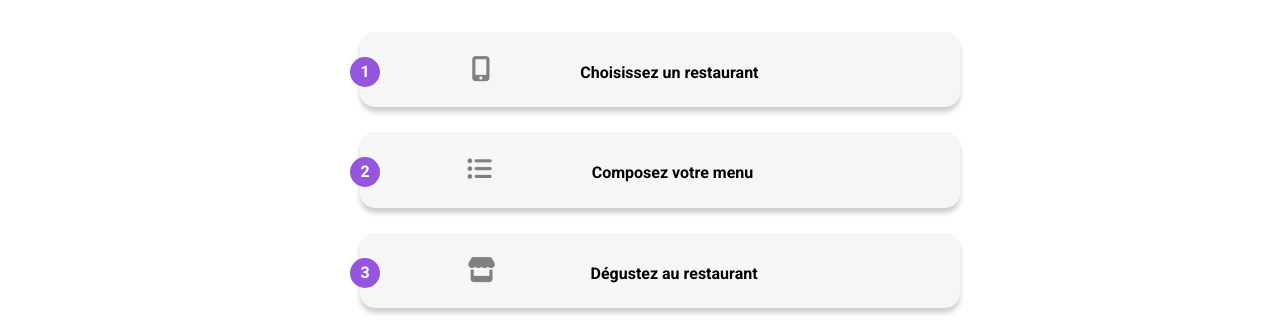
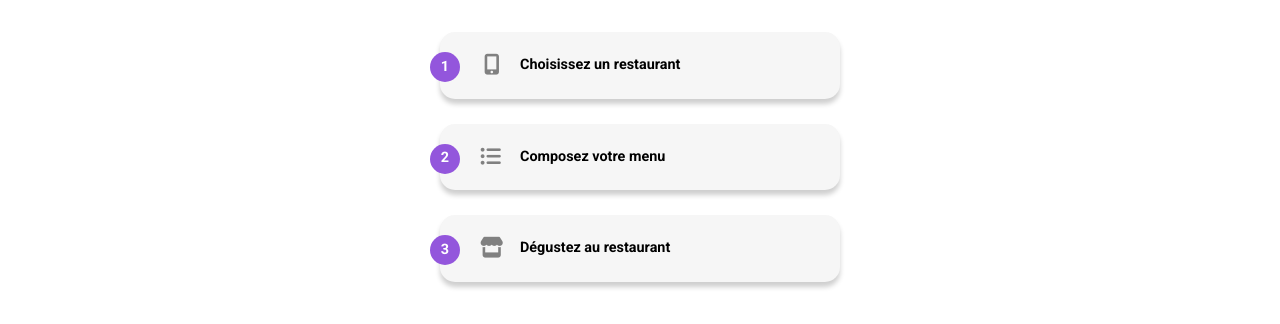
Before and after one commit to Effix1/projet3Effix, a website: page index.html in a window 1280 px wide. Shown: the part 544-868 px from the top of the page. After the commit the page ends 842 px from the top, so only its background shows below. Drawn offline with Linux system fonts and the light colour scheme; a web font is replaced by a local one.

Commit message:
modification section .fonction

```diff
--- a/index.html
+++ b/index.html
@@ -21,19 +21,20 @@
                     <i class="fa-sharp fa-solid fa-location-dot"></i>
                     <p>Paris, Belleville</p>
                 </div>
-                <div class="haut-de-page">
+            </section>
+                <section class="haut-de-page">
                     <h3>Réservez le menu qui <br> vous convient</h3>
                     <p>Découvrez des restaurants d'exception,<br> séléctionnés par nos soins.</p>
                     <button>Explorer nos restaurants</button>
-                </div>
-                <h3 class="nav__title">Fonctionnement</h3>
-                <nav>
+                </section>
+                <div class="fonction">
+                    <h3 class="fonction__title">Fonctionnement</h3>
                     <ol class="nav__pic">
                         <li><i class="fas-picture fa-solid fa-mobile-screen-button"></i>Choisissez un restaurant</li>
                         <li><i class="fas-picture fa-solid fa-list-ul"></i>Composez votre menu</li>
                         <li><i class="fas-picture fa-sharp fa-solid fa-store"></i>Dégustez au restaurant</li>
                     </ol>
-                </nav>
+                </div>
             </section>
 
         </main>
--- a/scss/style.scss
+++ b/scss/style.scss
@@ -54,48 +54,58 @@ body {
         font-weight: 600;
     }
 }
-.nav__title {
-    font-size: 2rem;
-}
 
-nav {
+.fonction {
     counter-reset: choice;
     text-align: center;
     display: flex;
+    flex-direction: column;
     justify-content: center;
+    align-items: center;
+
+    & .fonction__title {
+        font-size: 2rem;
+        text-align: left;
+    }
     & .nav__pic{
-        width: 80vh;
         display: flex;
         flex-direction: column;
+        justify-content: center;
         gap: 25px;
+        padding: 0;
     }
 
     & li{
+        width: 50vh;
         position: relative;
         list-style-type: none;
         @include shadow;
         background-color: $back-color;
-        padding: 25px 0;
+        padding: 25px 0 25px 80px;
         border-radius: 15px;
         font-weight: 600;
+        font-size: 0.9rem;
+        text-align: left;
+
 
         & .fas-picture {
         color: grey;
-        font-size: 25px;
-        position: relative;
-        left: -100px;
+        font-size: 1.3rem;
+        position: absolute;
+        left: 40px;
+        top: 22px;
+
         }
         .fa-mobile-screen-button{
-            left: -90px;
+            left: 44px;
+
         }
-        .fa-store {
-            left: -95px;
-        }
+
         &::before{
             position: absolute;
             left: -10px;
-            top: 25px;
-            display: block;
+            top: 20px;
+
             display:flex;
             align-items: center;
             justify-content: center;
```
Also changed, not shown: css/style.css, 1 other file.
